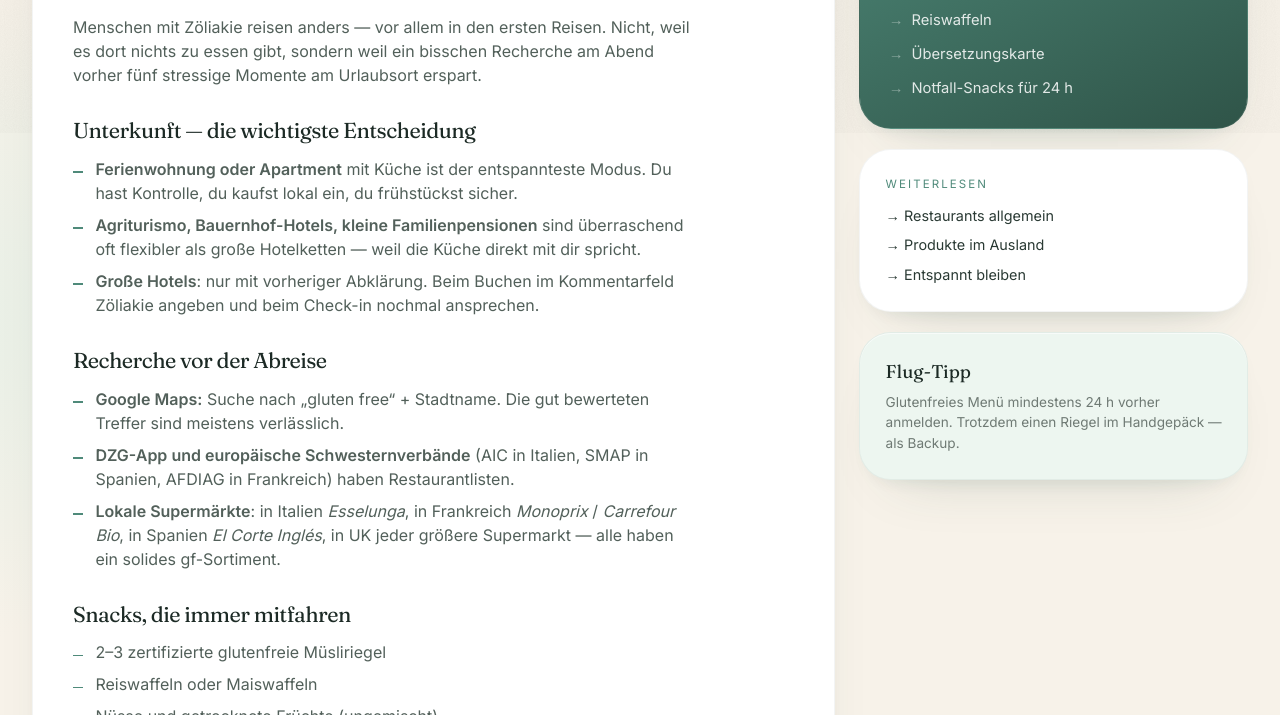
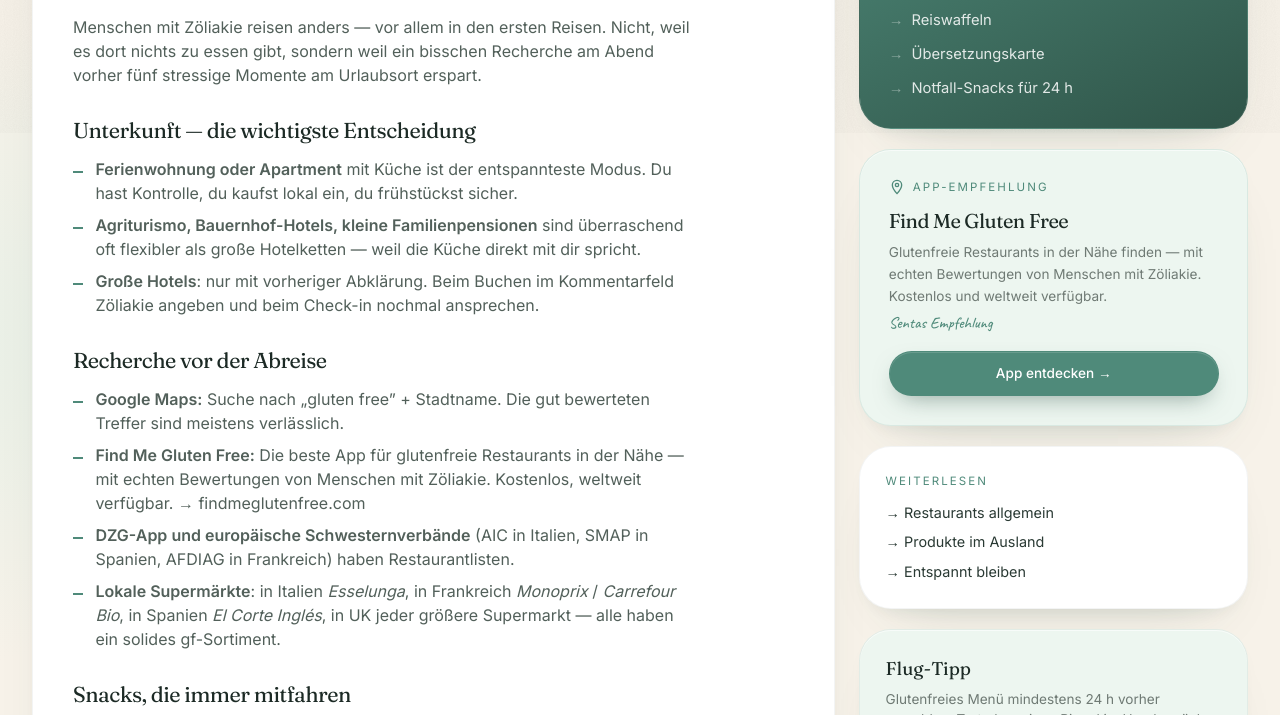
Before and after one commit to powerpeejay/gfsite, a website: page reisen.html in a window 1280 px wide. Shown: the part 667-1382 px from the top of the page. Drawn offline with nearby package versions, Linux system fonts and the light colour scheme.

Commit message:
Add FindMeGlutenFree app recommendation to reisen.html
Co-Authored-By: Claude Sonnet 4.6 <noreply@anthropic.com>

```diff
--- a/reisen.html
+++ b/reisen.html
@@ -143,7 +143,7 @@ a:focus-visible,button:focus-visible,input:focus-visible,select:focus-visible,te
       <h3>Unterkunft — die wichtigste Entscheidung</h3>
       <ul><li><strong>Ferienwohnung oder Apartment</strong> mit Küche ist der entspannteste Modus. Du hast Kontrolle, du kaufst lokal ein, du frühstückst sicher.</li><li><strong>Agriturismo, Bauernhof-Hotels, kleine Familienpensionen</strong> sind überraschend oft flexibler als große Hotelketten — weil die Küche direkt mit dir spricht.</li><li><strong>Große Hotels</strong>: nur mit vorheriger Abklärung. Beim Buchen im Kommentarfeld Zöliakie angeben und beim Check-in nochmal ansprechen.</li></ul>
       <h3>Recherche vor der Abreise</h3>
-      <ul><li><strong>Google Maps:</strong> Suche nach „gluten free“ + Stadtname. Die gut bewerteten Treffer sind meistens verlässlich.</li><li><strong>DZG-App und europäische Schwesternverbände</strong> (AIC in Italien, SMAP in Spanien, AFDIAG in Frankreich) haben Restaurantlisten.</li><li><strong>Lokale Supermärkte</strong>: in Italien <em>Esselunga</em>, in Frankreich <em>Monoprix</em> / <em>Carrefour Bio</em>, in Spanien <em>El Corte Inglés</em>, in UK jeder größere Supermarkt — alle haben ein solides gf-Sortiment.</li></ul>
+      <ul><li><strong>Google Maps:</strong> Suche nach „gluten free” + Stadtname. Die gut bewerteten Treffer sind meistens verlässlich.</li><li><strong>Find Me Gluten Free:</strong> Die beste App für glutenfreie Restaurants in der Nähe — mit echten Bewertungen von Menschen mit Zöliakie. Kostenlos, weltweit verfügbar. → <a href=”https://www.findmeglutenfree.com/” target=”_blank” rel=”noopener” class=”text-brand-teal hover:underline”>findmeglutenfree.com</a></li><li><strong>DZG-App und europäische Schwesternverbände</strong> (AIC in Italien, SMAP in Spanien, AFDIAG in Frankreich) haben Restaurantlisten.</li><li><strong>Lokale Supermärkte</strong>: in Italien <em>Esselunga</em>, in Frankreich <em>Monoprix</em> / <em>Carrefour Bio</em>, in Spanien <em>El Corte Inglés</em>, in UK jeder größere Supermarkt — alle haben ein solides gf-Sortiment.</li></ul>
       <h3>Snacks, die immer mitfahren</h3>
       <ul><li>2–3 zertifizierte glutenfreie Müsliriegel</li><li>Reiswaffeln oder Maiswaffeln</li><li>Nüsse und getrocknete Früchte (ungemischt)</li><li>Instant-Haferbrei (zertifiziert glutenfrei) — rettet jedes unsichere Hotel-Frühstück</li><li>Eine Packung gf-Kekse für „ich hab jetzt Hunger“-Momente</li><li>Einen kleinen Vorrat gf-Brot, wenn die Reise länger als ein Wochenende geht</li></ul>
       <h3>Sprachliche Vorbereitung</h3>
@@ -166,6 +166,16 @@ a:focus-visible,button:focus-visible,input:focus-visible,select:focus-visible,te
       <li class="flex gap-2"><span class="text-white/40">→</span> Übersetzungskarte</li>
       <li class="flex gap-2"><span class="text-white/40">→</span> Notfall-Snacks für 24 h</li>
     </ul>
+  </div>
+  <div class="card card-float reveal" style="padding:1.8rem;background:#EDF6F0;border-color:rgba(79,138,122,0.12)">
+    <div class="flex items-center gap-2">
+      <svg width="16" height="16" viewBox="0 0 24 24" fill="none" stroke="#4F8A7A" stroke-width="2" stroke-linecap="round" stroke-linejoin="round" aria-hidden="true"><path d="M12 2C8.13 2 5 5.13 5 9c0 5.25 7 13 7 13s7-7.75 7-13c0-3.87-3.13-7-7-7z"/><circle cx="12" cy="9" r="2.5"/></svg>
+      <div class="text-[0.72rem] uppercase tracking-[0.18em] text-brand-teal">App-Empfehlung</div>
+    </div>
+    <h3 class="mt-3 font-display text-[1.25rem] text-brand-charcoal leading-tight">Find Me Gluten Free</h3>
+    <p class="mt-2 text-[0.85rem] text-brand-muted leading-relaxed">Glutenfreie Restaurants in der Nähe finden — mit echten Bewertungen von Menschen mit Zöliakie. Kostenlos und weltweit verfügbar.</p>
+    <div class="mt-1 font-script text-brand-teal text-[1rem]">Sentas Empfehlung</div>
+    <a href="https://www.findmeglutenfree.com/" target="_blank" rel="noopener" class="btn btn-primary mt-4 w-full justify-center" style="font-size:.85rem;padding:.7rem 1rem">App entdecken →</a>
   </div>
   <div class="card reveal" style="padding:1.6rem 1.6rem">
     <div class="text-[0.72rem] uppercase tracking-[0.18em] text-brand-teal">Weiterlesen</div>
```
